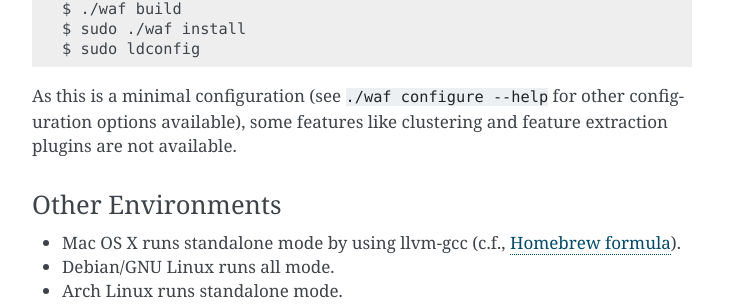
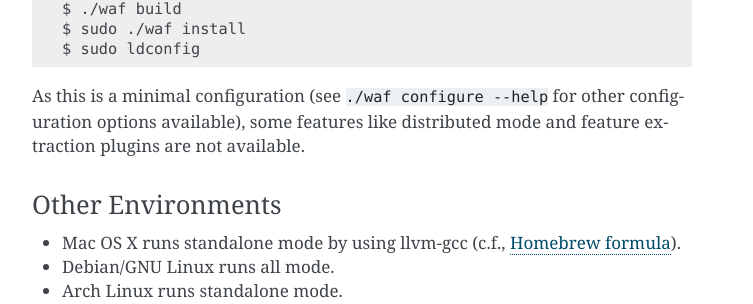
Before and after one commit to jubatus/website, a Sphinx documentation site: the page built from source/en/build.rst, in a window 1280 px wide and 900 px high, scrolled down 1549 px. Shown: the part 471-775 px from the top of the window, without its empty margins (388-1141 px from the left). Built offline with Sphinx 7.4.7, drawn with Linux system fonts in a browser that asks for light colours; the version number could not be read and is left out.

Commit message:
fix expression (clustering is confusing)

```diff
--- a/source/en/build.rst
+++ b/source/en/build.rst
@@ -97,7 +97,7 @@ Now build Jubatus.
   $ sudo ./waf install
   $ sudo ldconfig
 
-As this is a minimal configuration (see ``./waf configure --help`` for other configuration options available), some features like clustering and feature extraction plugins are not available.
+As this is a minimal configuration (see ``./waf configure --help`` for other configuration options available), some features like distributed mode and feature extraction plugins are not available.
 
 Other Environments
 ~~~~~~~~~~~~~~~~~~
--- a/source/ja/build.rst
+++ b/source/ja/build.rst
@@ -97,7 +97,7 @@ Jubatus のビルドを行います。
   $ sudo ./waf install
   $ sudo ldconfig
 
-この例は最小限の設定でビルドしているため (どのようなオプションが利用可能かは ``./waf configure --help`` をご覧ください)、クラスタリングや特徴抽出プラグインなど一部の機能は利用できません。
+この例は最小限の設定でビルドしているため (どのようなオプションが利用可能かは ``./waf configure --help`` をご覧ください)、分散モードや特徴抽出プラグインなど一部の機能は利用できません。
 
 Other Environments
 ~~~~~~~~~~~~~~~~~~
```
